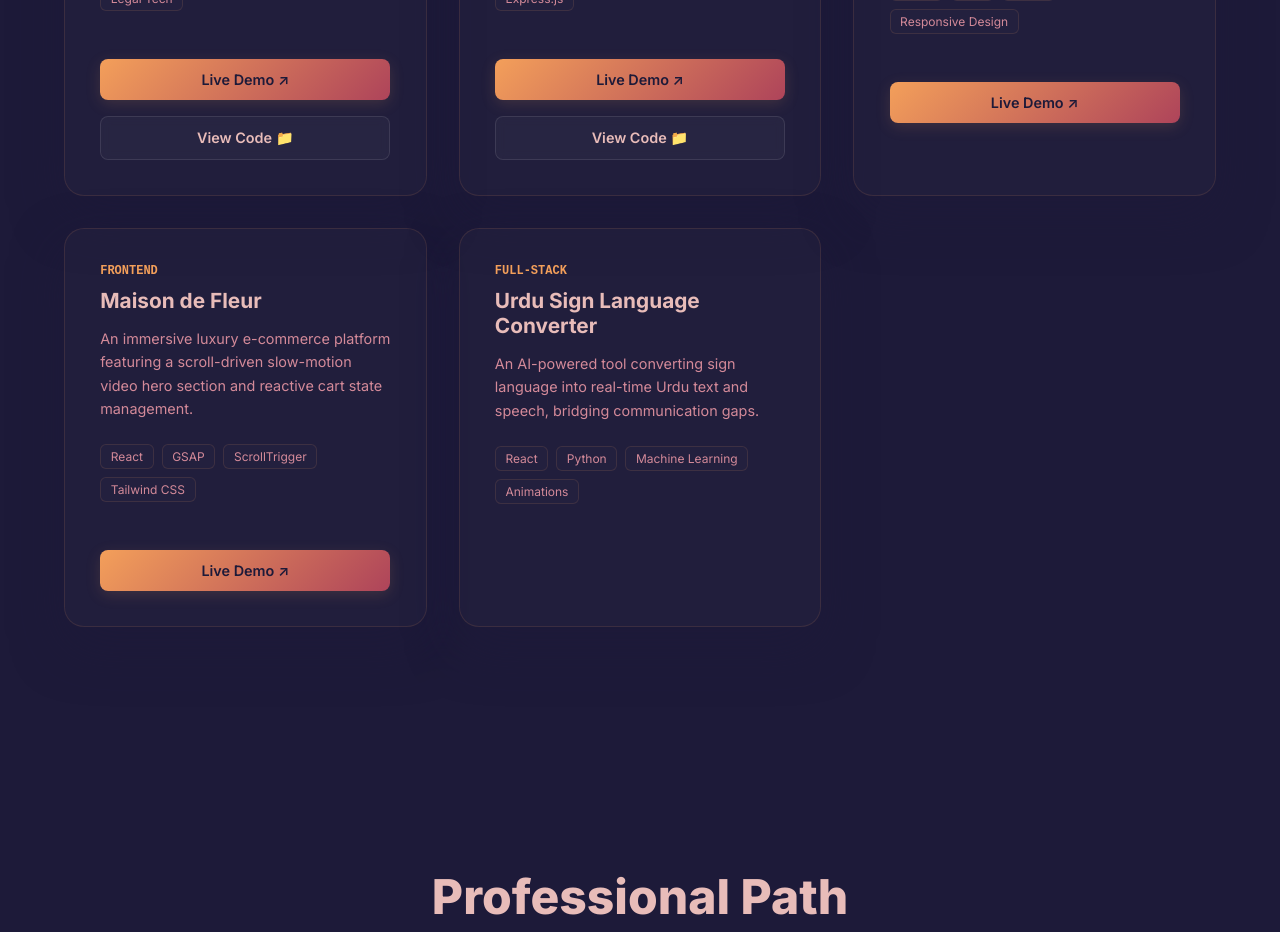
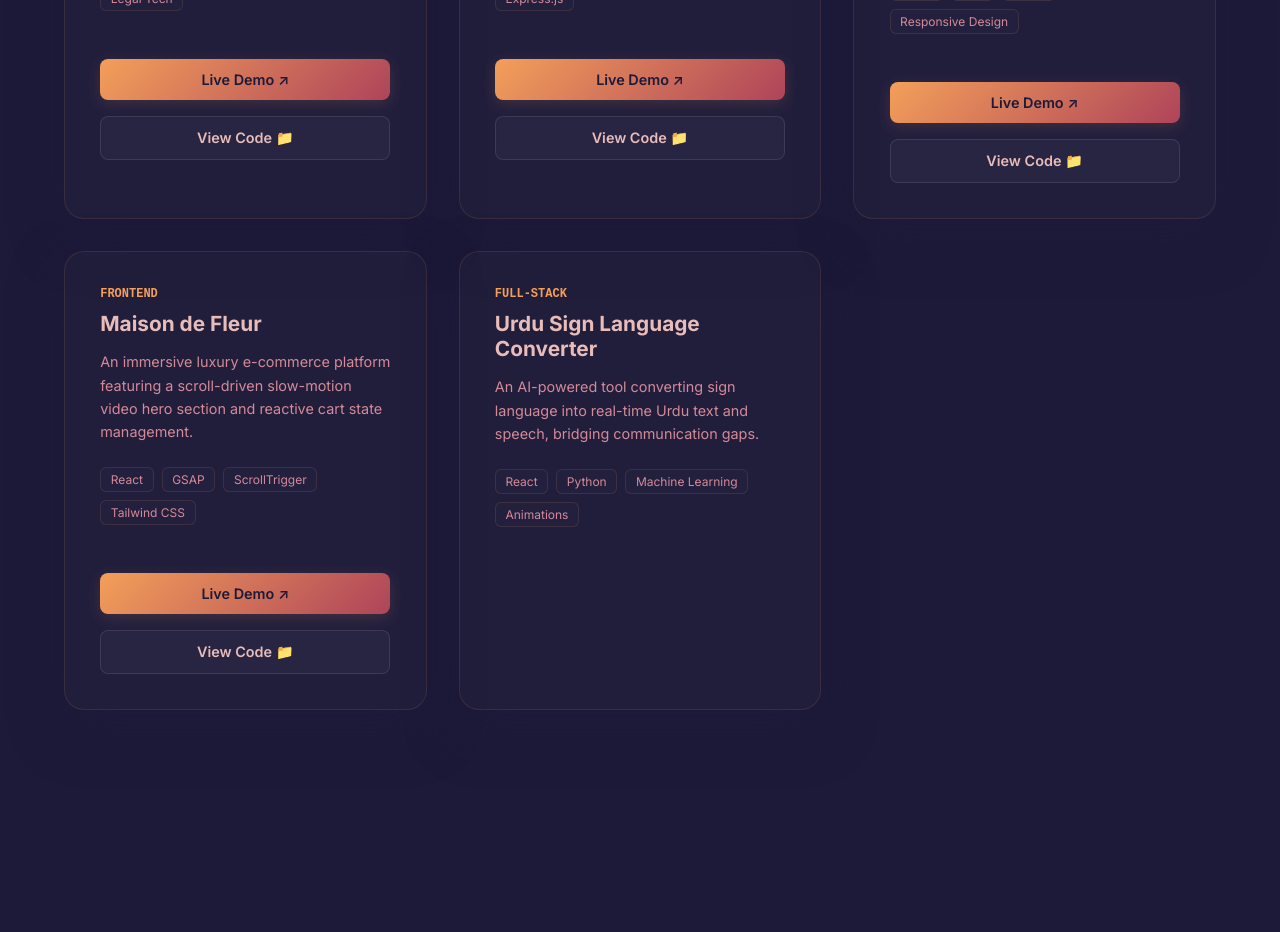
Before and after one commit to Marrie792-design/portfolioo-frontend, a React (Vite) app: page / in a window 1280 px wide. Shown: the part 3700-4632 px from the top of the page. Built offline with nearby package versions, Linux system fonts and the light colour scheme.

Commit message:
github links added

```diff
--- a/src/pagess/Portfolioo.jsx
+++ b/src/pagess/Portfolioo.jsx
@@ -166,7 +166,7 @@ export default function Portfolioo() {
             tags: ['React', 'Vite', 'CSS3', 'Responsive Design'],
             description: 'A modern luxury fashion e-commerce platform featuring dynamic category banners, product showcases, and interactive hero sections.',
             demoLink: 'https://mimi-atelier-frontend.vercel.app/',
-            githubLink: '#',
+            githubLink: 'https://github.com/Marrie792-design/MIMI-ATELIER-frontend',
         },
 
         {
@@ -175,7 +175,7 @@ export default function Portfolioo() {
             tags: ['React', 'GSAP', 'ScrollTrigger', 'Tailwind CSS'],
             description: 'An immersive luxury e-commerce platform featuring a scroll-driven slow-motion video hero section and reactive cart state management.',
             demoLink: 'https://maison-de-fleur-frontend.vercel.app/',
-            githubLink: '#',
+            githubLink: 'https://github.com/Marrie792-design/Maison-de-Fleur-Frontend',
         },
 
         {
```
